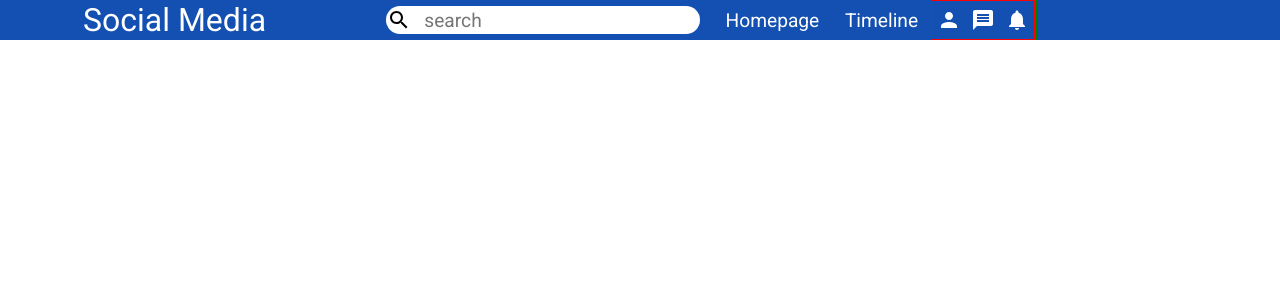
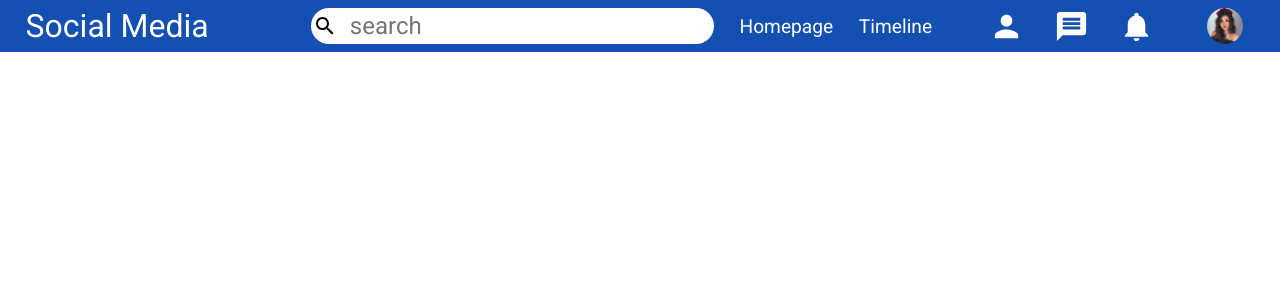
Before and after one commit to Dhanraj-Raiturkar/MERN-SocialMediaApp, a React (Create React App) app in the folder social-media/: page / in a window 1280 px wide. Shown: the top 300 px of the page. Built offline with nearby package versions, Linux system fonts and the light colour scheme; a web font is replaced by a local one.

Commit message:
Frontend - Navbar completed

```diff
--- a/social-media/src/App.js
+++ b/social-media/src/App.js
@@ -1,9 +1,10 @@
 import Navbar from "./components/navbar/Navbar";
+import Home from "./pages/home/Home";
 
 
 function App() {
   return (
-    <Navbar />
+    <Home />
   );
 }
 
--- a/social-media/src/components/navbar/Navbar.js
+++ b/social-media/src/components/navbar/Navbar.js
@@ -23,12 +23,12 @@ const Navbar = () => {
       </div>
       <div className={classes.navbarRight}>
           <div className={classes.iconContainer}>
-            <PersonIcon className={classes.navbarIcons} />
-            <MessageIcon className={classes.navbarIcons} />
-            <NotificationsIcon className={classes.navbarIcons} />
+            <PersonIcon fontSize='large' className={classes.navbarIcons} />
+            <MessageIcon fontSize='large' className={classes.navbarIcons} />
+            <NotificationsIcon fontSize='large' className={classes.navbarIcons} />
           </div>
           <div className={classes.profileBadge}>
-            <img></img>
+            <img src="./Assets/images/person2.jpg" alt="Profile pic" />
           </div>
       </div>
     </div>
--- a/social-media/src/components/navbar/Navbar.module.css
+++ b/social-media/src/components/navbar/Navbar.module.css
@@ -1,5 +1,5 @@
 .header {
-    height: 5vh;
+    height: 6.5vh;
     background-color: rgb(20, 80, 177);
     display: flex;
     position: sticky;
@@ -7,15 +7,16 @@
 }
 
 .navbarLeft {
-    flex: 3;
+    flex: 2;
     /* background-color: red; */
     display: flex;
     align-items: center;
-    justify-content: center;
+    justify-content: start;
+    padding: 0px 2%;
 }
 
 .navbarCenter {
-    flex: 5;
+    flex: 6;
     display: flex;
     align-items: center;
     /* border: 3px solid red; */
@@ -24,10 +25,12 @@
 .navbarRight {
     flex: 3;
     display: flex;
+    justify-content: space-evenly;
     /* background-color: GREEN; */
 }
 
 .title{
+    cursor: pointer;
     text-align: center;
     color: white;
     /* border: 1px solid red; */
@@ -47,9 +50,9 @@
     border: none;
     width: 100%;
     height: 69%;
-    border-radius: 22px;
+    border-radius: 30px;
     padding: 0px 3vw;
-    font-size: 1.2em;
+    font-size: 1.5em;
     text-align: left;
     margin: 0px 1vw;
 }
@@ -73,20 +76,32 @@
     font-family: 'Roboto';
     font-size: 1.2em;
     margin: 0px 1vw;
+    cursor: pointer;
 }
 
 .iconContainer{
-    border: 1px solid red;
+    /* border: 1px solid red; */
     display: flex;
     align-items: center;
 }
 
 .navbarIcons{
     color: white;
-    font-size: 2em;
-    margin: 0px 5px;
+    size: 2em;
+    margin: 0px 15px;
+    cursor: pointer;
 }
 
 .profileBadge{
-    border: 1px solid green;
+    display: flex;
+    justify-content: center;
+    align-items: center;
+    padding: 8px;
 }
+
+.profileBadge img {
+    width: 100%;
+    height: 100%;
+    border-radius: 50%;
+    object-fit: contain;
+}
--- /dev/null
+++ b/social-media/src/pages/home/Home.js
@@ -0,0 +1,12 @@
+import Navbar from '../../components/navbar/Navbar';
+import classes from './Home.module.css';
+
+const Home = () => {
+  return (
+    <>
+        <Navbar/>
+    </>
+  )
+}
+
+export default Home;
```
Also changed, not shown: social-media/src/pages/home/Home.module.css (added).
